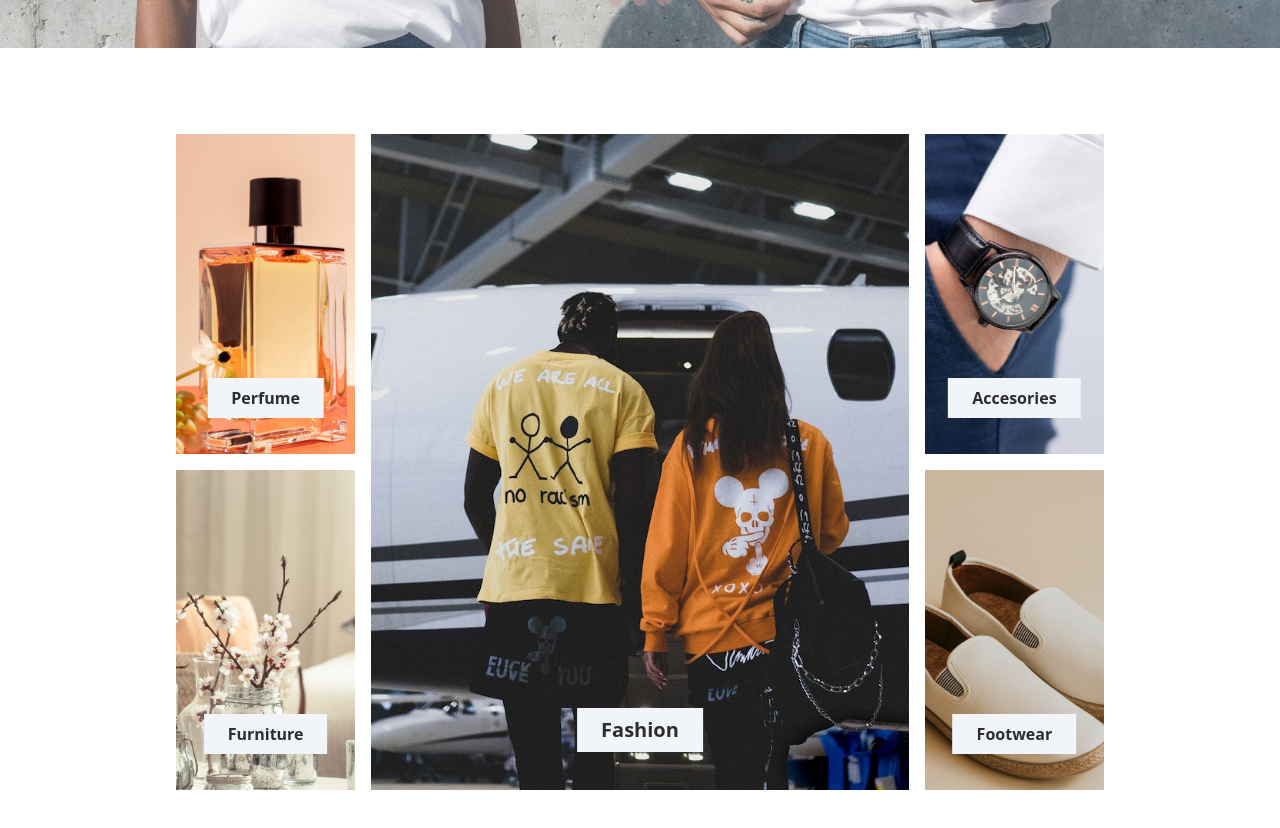
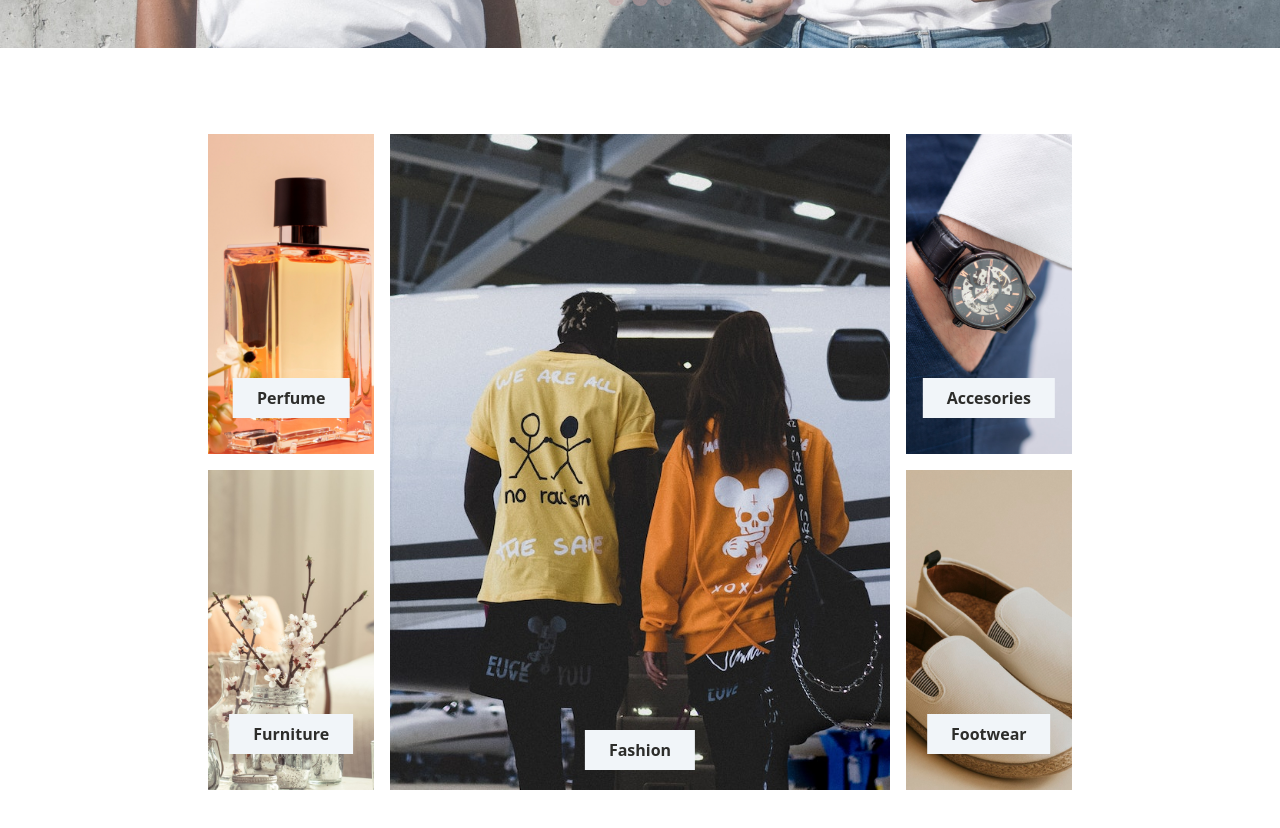
Before and after one commit to ralphscl/grodge-app, a React (Vite) app in the folder client/: page / in a window 1280 px wide. Shown: the part 620-1448 px from the top of the page. Built offline with nearby package versions, Linux system fonts and the light colour scheme; no server answers.

Commit message:
Refactored Category Container

```diff
--- a/client/src/components/card/CategoryCard.jsx
+++ b/client/src/components/card/CategoryCard.jsx
@@ -4,7 +4,7 @@ const CategoryCard = ({ text, button, background, cardHeight, backgroundHeight }
   return (
     <div className={`w-full mb-4 relative overflow-hidden group ${cardHeight}`}>
       <img
-        className={`w-full object-cover group-hover:scale-110 transition duration-500 cursor-pointer ${backgroundHeight}`}
+        className={`w-full object-cover group-hover:scale-150 transition duration-500 cursor-pointer ${backgroundHeight}`}
         src={background}
         alt={`${text} Background`}
       />
--- /dev/null
+++ b/client/src/components/container/CategoryContainer.jsx
@@ -0,0 +1,49 @@
+// Components
+import CategoryCard from "../card/CategoryCard.jsx";
+// Data
+import { category } from '../../data/previewData.jsx' ;
+
+const CategoryContainer = () => {
+  return (
+    <section className='my-20 mx-8 md:mx-16 lg:mx-32 xl:mx-52 flex flex-col md:flex-row gap-4 text-center'>
+      <div className='w-full md:w-1/2 lg:w-1/5'>
+        {category.slice(1, 3).map((item, index) => (
+          <CategoryCard
+            key={index}
+            button={true}
+            background={item.image}
+            text={item.header}
+            cardHeight={'h-64 md:h-64 lg:h-80 '}
+            backgroundHeight={'h-64 md:h-full lg:h-[22rem]'}
+          />
+        ))}
+      </div>
+      <div className='w-full md:w-1/2 lg:w-3/5'>
+        {category.slice(0, 1).map((item, index) => (
+          <CategoryCard
+            key={index}
+            button={true}
+            background={item.image}
+            text={item.header}
+            cardHeight={'h-64 md:h-full'}
+            backgroundHeight={'h-64 md:h-[33rem] lg:h-[41rem] '}
+          />
+        ))}
+      </div>
+      <div className='w-full md:w-1/2 lg:w-1/5'>
+        {category.slice(3,5).map((item, index) => (
+          <CategoryCard
+            key={index}
+            button={true}
+            background={item.image}
+            text={item.header}
+            cardHeight={'h-64 md:h-64 lg:h-80 '}
+            backgroundHeight={'h-64 md:h-full lg:h-[22rem]'}
+          />
+        ))}
+      </div>
+    </section>
+  );
+};
+
+export default CategoryContainer;
--- /dev/null
+++ b/client/src/components/container/PolicyContainer.jsx
@@ -0,0 +1,17 @@
+const PolicyContainer = () => {
+  return (
+    <section className='my-20 mx-8 md:mx-16 lg:mx-32 xl:mx-64 flex flex-col md:flex-row gap-4 text-center'>
+      <div className='w-full md:w-1/2 lg:w-1/5'>
+
+      </div>
+      <div className='w-full md:w-1/2 lg:w-3/5'>
+
+      </div>
+      <div className='w-full md:w-1/2 lg:w-1/5'>
+
+      </div>
+    </section>
+  );
+};
+
+export default PolicyContainer;
--- a/client/src/components/preview/CategoryPreview.jsx
+++ /dev/null
@@ -1,33 +0,0 @@
-// Components
-import CategoryCard from "../card/CategoryCard";
-// Data
-import { category } from '../../data/previewData.jsx' ;
-
-const CategoryPreview = () => {
-  return (
-    <section className='my-20 mx-8 md:mx-16 lg:mx-32 xl:mx-44 flex flex-col md:flex-row gap-4 text-center'>
-      <div className='w-full md:w-1/2 lg:w-1/5'>
-        <CategoryCard cardHeight={'h-64 md:h-64 lg:h-80 '} button={true} background={category[1].image} backgroundHeight={'h-64 md:h-full lg:h-[22rem]'} text={category[1].header} />
-        <CategoryCard cardHeight={'h-64 md:h-64 lg:h-80 '} button={true} background={category[2].image} backgroundHeight={'h-64 md:h-full lg:h-[22rem]'} text={category[2].header} />
-      </div>
-      <div className='w-full md:w-1/2 lg:w-3/5'>
-        <div className='w-full mb-4 relative overflow-hidden'>
-          <img
-            className='w-full h-64 md:h-[33rem] lg:h-[41rem] object-cover hover:scale-110 transition duration-500 cursor-pointer'
-            src={category[0].image}
-            alt='Fashion Background'
-          />
-          <button className='py-2 px-6 absolute text-black-custom text-base md:text-lg lg:text-xl font-bold bottom-2 md:bottom-4 left-1/2 transform -translate-x-1/2 -translate-y-1/2 bg-slate-100'>
-            {category[0].header}
-          </button>
-        </div>
-      </div>
-      <div className='w-full md:w-1/2 lg:w-1/5'>
-        <CategoryCard cardHeight={'h-64 md:h-64 lg:h-80 '} button={true} background={category[3].image} backgroundHeight={'h-64 md:h-full lg:h-[22rem]'} text={category[3].header} />
-        <CategoryCard cardHeight={'h-64 md:h-64 lg:h-80 '} button={true} background={category[4].image} backgroundHeight={'h-64 md:h-full lg:h-[22rem]'} text={category[4].header} />
-      </div>
-    </section>
-  );
-};
-
-export default CategoryPreview;
--- a/client/src/pages/HomePage.jsx
+++ b/client/src/pages/HomePage.jsx
@@ -1,11 +1,11 @@
 import Carousel from "../components/carousel/Carousel";
-import CategoryPreview from "../components/preview/CategoryPreview";
+import CategoryContainer from "../components/container/CategoryContainer";
 
 const HomePage = () => {
   return (
     <>
       <Carousel delay={8000}/>
-      <CategoryPreview />
+      <CategoryContainer />
     </>
   );
 }
--- a/client/src/pages/product/ProductManager.jsx
+++ b/client/src/pages/product/ProductManager.jsx
@@ -1,4 +1,4 @@
-const ProductManager = ({}) => {
+const ProductManager = () => {
 
   return (
     <>
```
